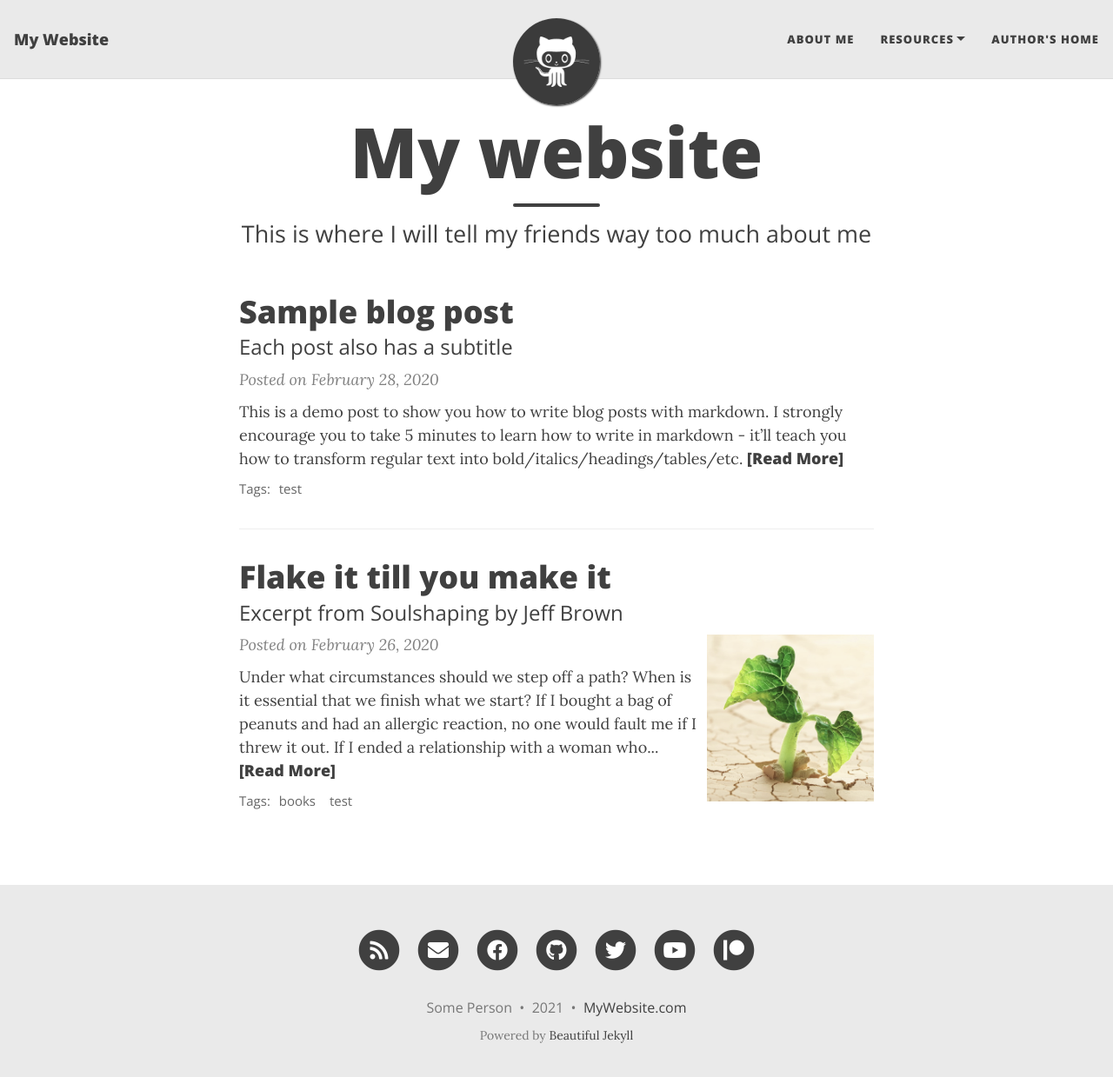
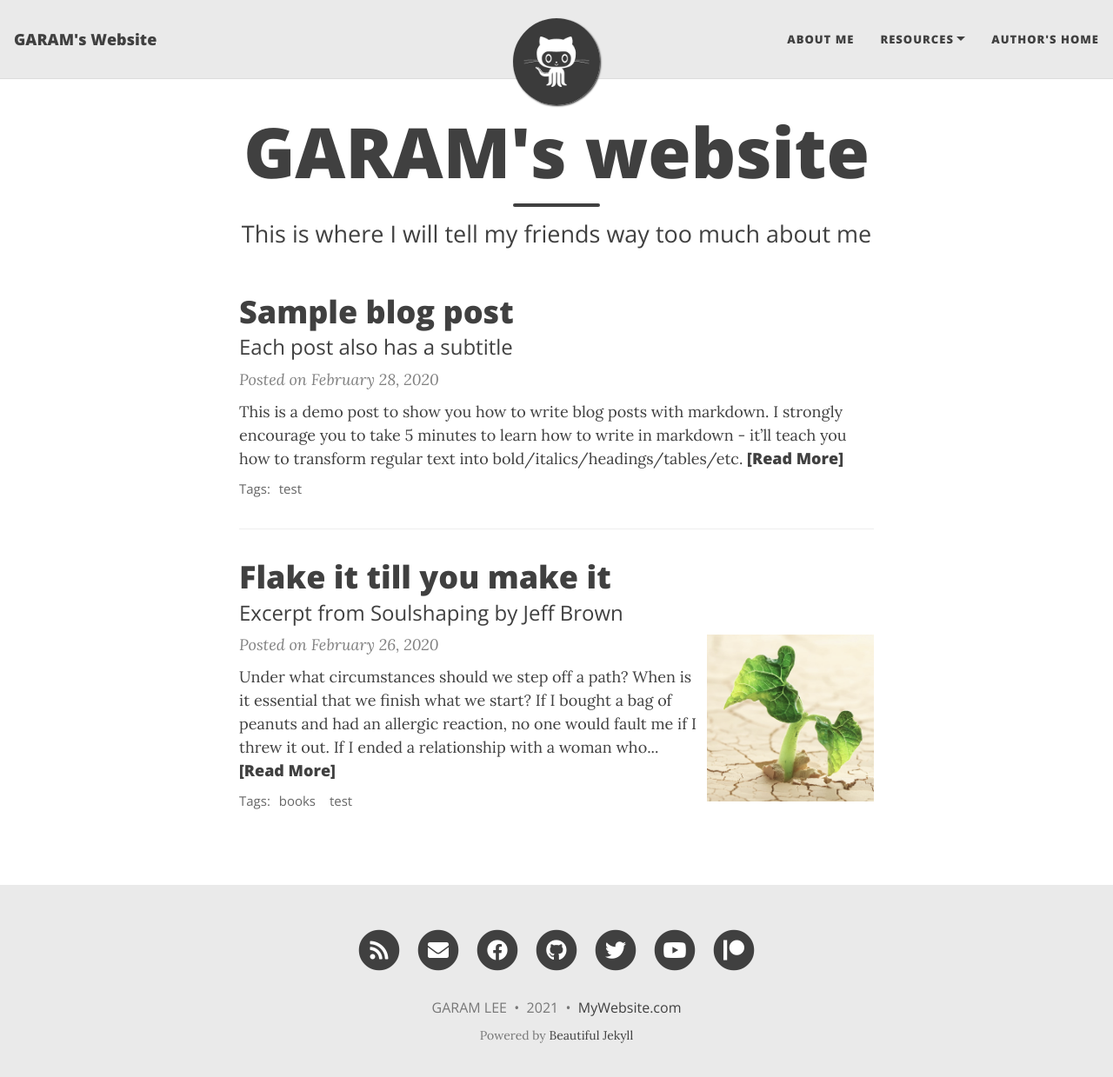
Before and after one commit to 9aram/jekyll_proto, a Jekyll site: the page built from index.html, in a window 1280 px wide and 1252 px high. Shown: the top 1239 px of the window at 87% size. Built offline with Jekyll 4.4.1, drawn with Linux system fonts in a browser that asks for light colours; nearby versions of some CDN libraries; the list of posts is cut into pages by our own code.

Commit message:
Changed title

```diff
--- a/_config.yml
+++ b/_config.yml
@@ -6,10 +6,10 @@
 # --- Required options --- #
 
 # Name of website
-title: My Website
+title: GARAM's Website
 
 # Your name to show in the footer
-author: Some Person
+author: GARAM LEE
 
 # --- List of links in the navigation bar --- #
 
--- a/index.html
+++ b/index.html
@@ -1,5 +1,5 @@
 ---
 layout: home
-title: My website
+title: GARAM's website
 subtitle: This is where I will tell my friends way too much about me
 ---
```
